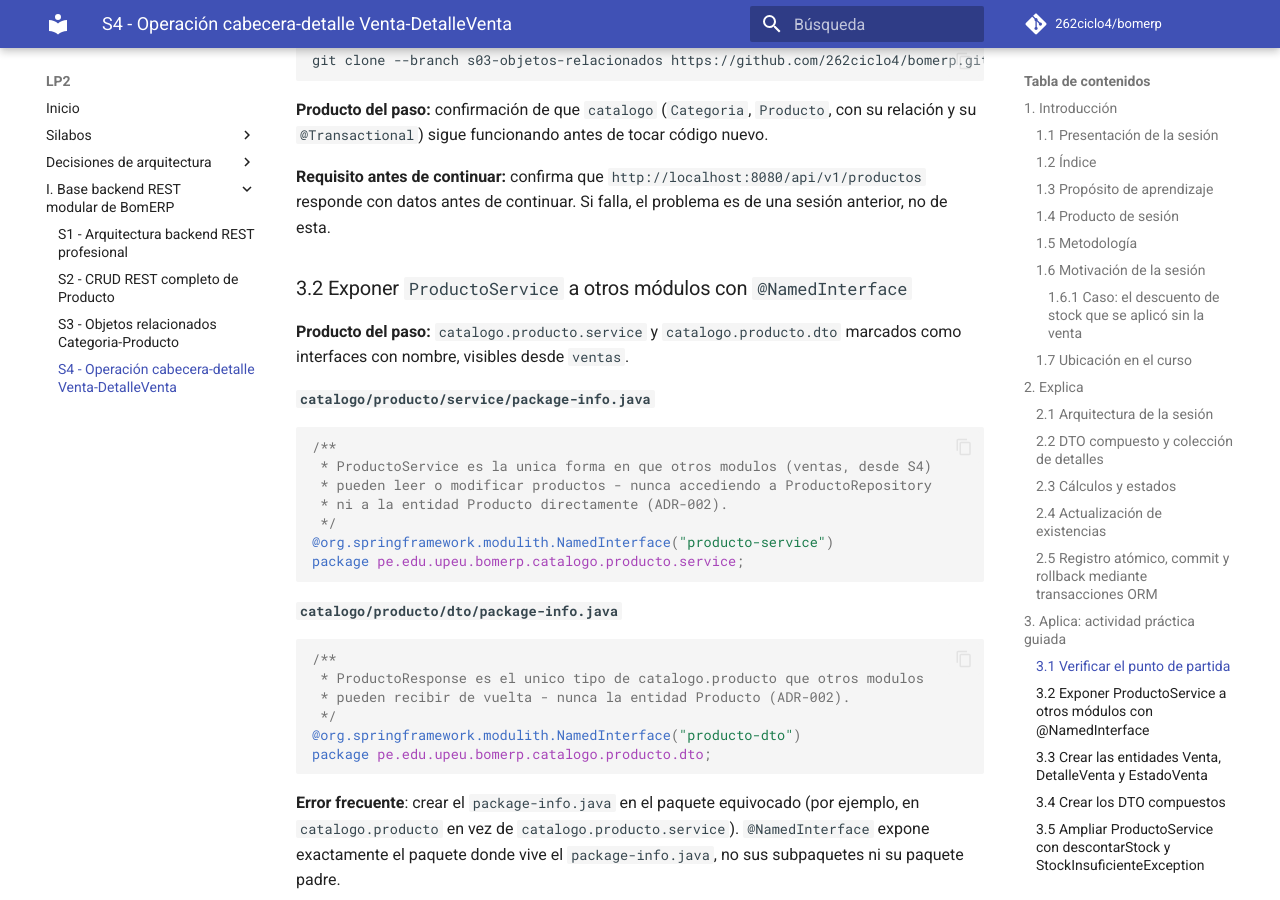
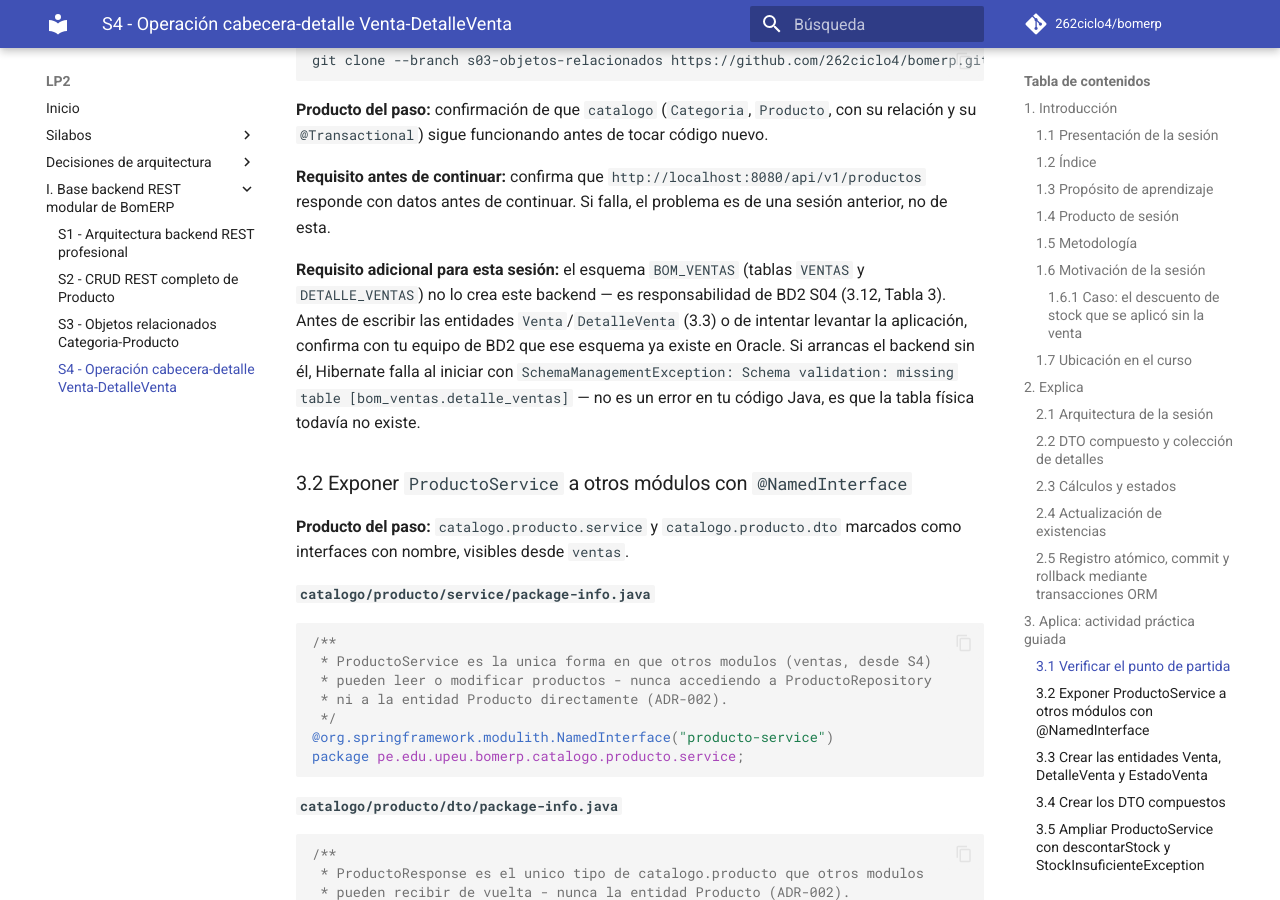
Before and after one commit to 262ciclo4/bomerp, an MkDocs documentation site: the page built from docs/lp2/sesiones/S04_Operacion_Cabecera_Detalle_Venta_DetalleVenta.md, in a window 1280 px wide and 900 px high, scrolled down 8231 px. Built offline with MkDocs 1.6.1 and Material for MkDocs 9.7.7, drawn with Linux system fonts in a browser that asks for light colours; comment, search, counter and statistics services are not loaded.

Commit message:
Sesion 4

```diff
--- a/docs/lp2/sesiones/S04_Operacion_Cabecera_Detalle_Venta_DetalleVenta.md
+++ b/docs/lp2/sesiones/S04_Operacion_Cabecera_Detalle_Venta_DetalleVenta.md
@@ -201,6 +201,8 @@ git clone --branch s03-objetos-relacionados https://github.com/262ciclo4/bomerp.
 **Producto del paso:** confirmación de que `catalogo` (`Categoria`, `Producto`, con su relación y su `@Transactional`) sigue funcionando antes de tocar código nuevo.
 
 **Requisito antes de continuar:** confirma que `http://localhost:8080/api/v1/productos` responde con datos antes de continuar. Si falla, el problema es de una sesión anterior, no de esta.
+
+**Requisito adicional para esta sesión:** el esquema `BOM_VENTAS` (tablas `VENTAS` y `DETALLE_VENTAS`) no lo crea este backend — es responsabilidad de BD2 S04 (3.12, Tabla 3). Antes de escribir las entidades `Venta`/`DetalleVenta` (3.3) o de intentar levantar la aplicación, confirma con tu equipo de BD2 que ese esquema ya existe en Oracle. Si arrancas el backend sin él, Hibernate falla al iniciar con `SchemaManagementException: Schema validation: missing table [bom_ventas.detalle_ventas]` — no es un error en tu código Java, es que la tabla física todavía no existe.
 
 ### 3.2 Exponer `ProductoService` a otros módulos con `@NamedInterface`
 
```
